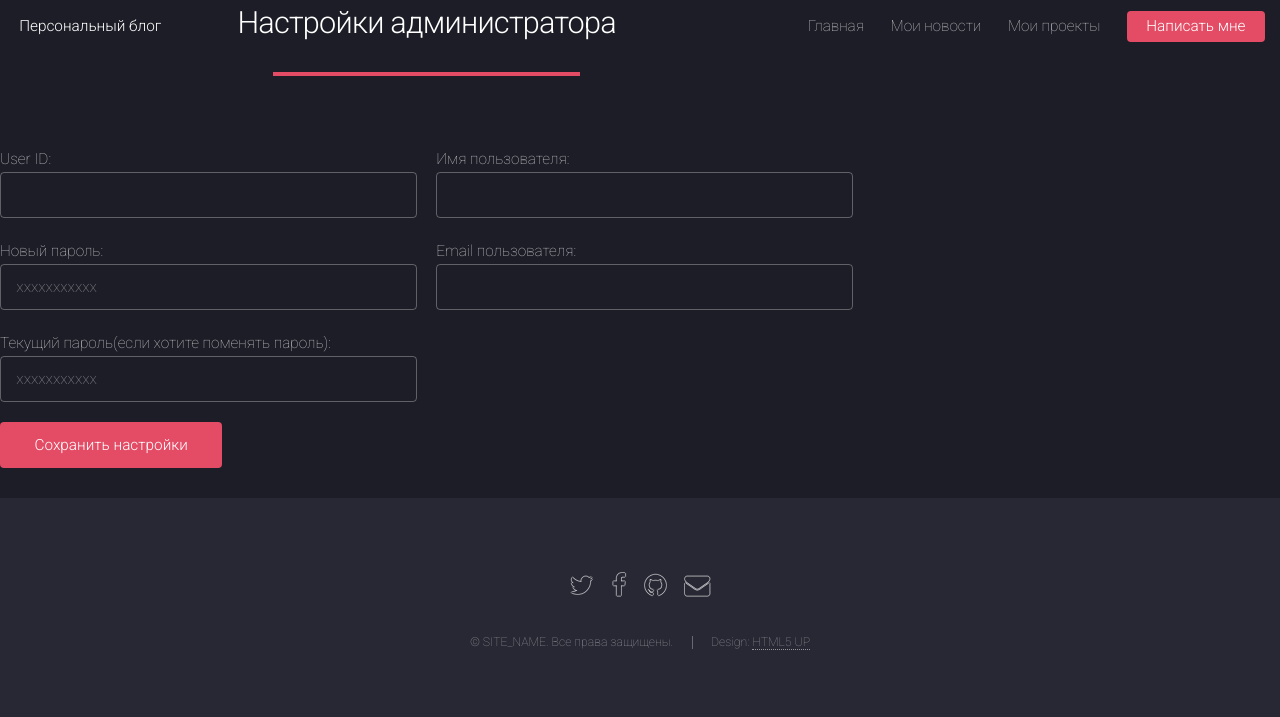
After one commit to MakDIGer/MyBlogPHP, a PHP site: template templates/default/acp/admins.php in a window 1280 px wide. The commit adds this page. Shown: the top 717 px of the page. Run offline with PHP 8.4, Linux system fonts and the light colour scheme; the template is opened without the code that fills it, so the values that code supplies are empty; some libraries are stand-ins or nearby versions.

Commit message:
Admin settings are ready in ACP

```diff
--- a/acp_core.php
+++ b/acp_core.php
@@ -22,6 +22,7 @@ switch ($acp_page) {
 	case 'addprojects' : require_once 'templates/'.TEMPLATE.'/acp/head.php'; require_once 'templates/'.TEMPLATE.'/acp/sidebar.php'; include_once 'systems/acp/addprojects.php'; require_once 'templates/'.TEMPLATE.'/acp/addprojects.php'; break;
 	case 'editprojects' : require_once 'templates/'.TEMPLATE.'/acp/head.php'; require_once 'templates/'.TEMPLATE.'/acp/sidebar.php'; include_once 'systems/acp/editprojects.php'; require_once 'templates/'.TEMPLATE.'/acp/editprojects.php'; break;
 	case 'settings' : require_once 'templates/'.TEMPLATE.'/acp/head.php'; require_once 'templates/'.TEMPLATE.'/acp/sidebar.php'; include_once 'systems/acp/settings.php'; require_once 'templates/'.TEMPLATE.'/acp/settings.php'; break;
+	case 'admins' : require_once 'templates/'.TEMPLATE.'/acp/head.php'; require_once 'templates/'.TEMPLATE.'/acp/sidebar.php'; include_once 'systems/acp/admins.php'; require_once 'templates/'.TEMPLATE.'/acp/admins.php'; break;
 	default: require_once 'templates/'.TEMPLATE.'/404.php';
 }
 
--- /dev/null
+++ b/templates/default/acp/admins.php
@@ -0,0 +1,50 @@
+<?php
+
+/*
+ * Персональный блог Макарина Николая
+ * Файл: templates/default/acp/admins.php
+ */
+
+?>
+							</div>
+							<div class="8u$ 12u$(medium) important(medium)">
+
+						<header class="major">
+							<h2>Настройки администратора</h2>
+							<p></p>
+						</header>
+							<?php if (isset($_POST['user_id'])) { echo $resultat."<br />Переадресация через 5 секунд."; header( 'Refresh: 5; url=acp_admins.html' ); } else { ?>
+												<!-- Form -->
+							<section>
+								<form name="set_admins" method="post" action="acp_admins.html">
+									<div class="row uniform 50%">
+										<div class="6u 12u$(xsmall)">
+											User ID: <input type="text" name="user_id" id="user_id" maxlength="4" value="<?php echo $admins['user_id']; ?>" />
+										</div>
+										<div class="6u 12u$(xsmall)">
+											Имя пользователя: <input type="text" name="user_name" id="user_name" maxlength="30" value="<?php echo $admins['user_name']; ?>" />
+										</div>
+										<div class="6u 12u$(xsmall)">
+											Новый пароль: <input type="password" name="user_pass" id="user_pass" maxlength="32" value="" placeholder="xxxxxxxxxxx" />
+										</div>
+										<div class="6u 12u$(xsmall)">
+											Email пользователя: <input type="email" name="user_email" id="user_email" maxlength="32" value="<?php echo $admins['user_email']; ?>" />
+										</div>
+										<div class="6u 12u$(xsmall)">
+											Текущий пароль(если хотите поменять пароль): <input type="password" name="current_pass" id="current_pass" maxlength="32" value="" placeholder="xxxxxxxxxxx" />
+										</div>
+										<div class="12u$">
+											<ul class="actions">
+												<li><input type="submit" value="Сохранить настройки" class="special" /></li>
+											</ul>
+										</div>
+									</div>
+								</form>
+							</section>
+							<?php } ?>
+					</div>
+
+							</div>
+						</div>
+					</div>
+				</div>
```
Also changed, not shown: systems/acp/admins.php (added, +37 -0 lines), templates/default/acp/settings.php (+9 -9 lines).
